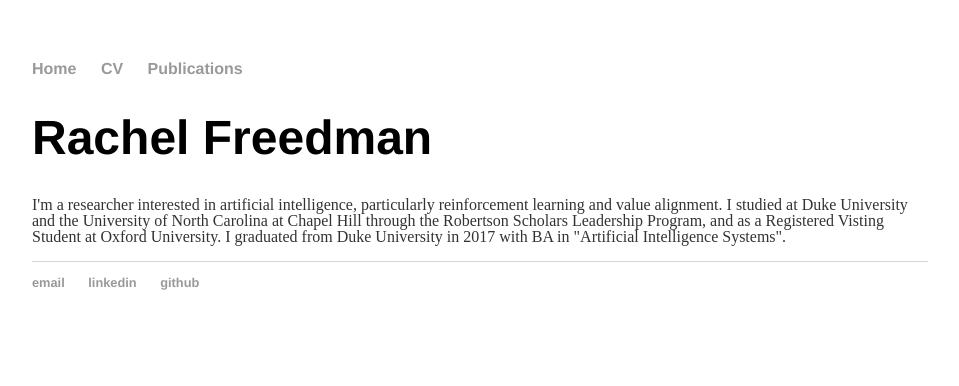
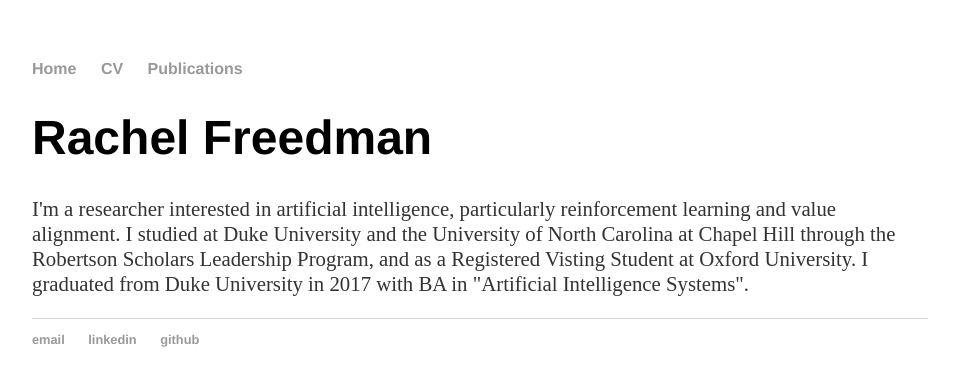
Before and after one commit to RachelFreedman/rachelfreedman.github.io, a Jekyll site: the page built from index.html, in a window 1280 px wide. Shown: the top 386 px of the page, without its empty margins (160-1119 px from the left). Built offline with Jekyll 4.4.1, drawn with Linux system fonts in a browser that asks for light colours.

Commit message:
made font a bit bigger

```diff
--- a/css/main.css
+++ b/css/main.css
@@ -24,8 +24,8 @@ h1 {
     font-family:'Helvetica', 'Arial', 'Sans-Serif';
 }
 p {
-    font-size: 1em;
-    line-height: 1em;
+    font-size: 1.3em;
+    line-height: 1.2em;
     color: #333;
 }
 footer {
```
